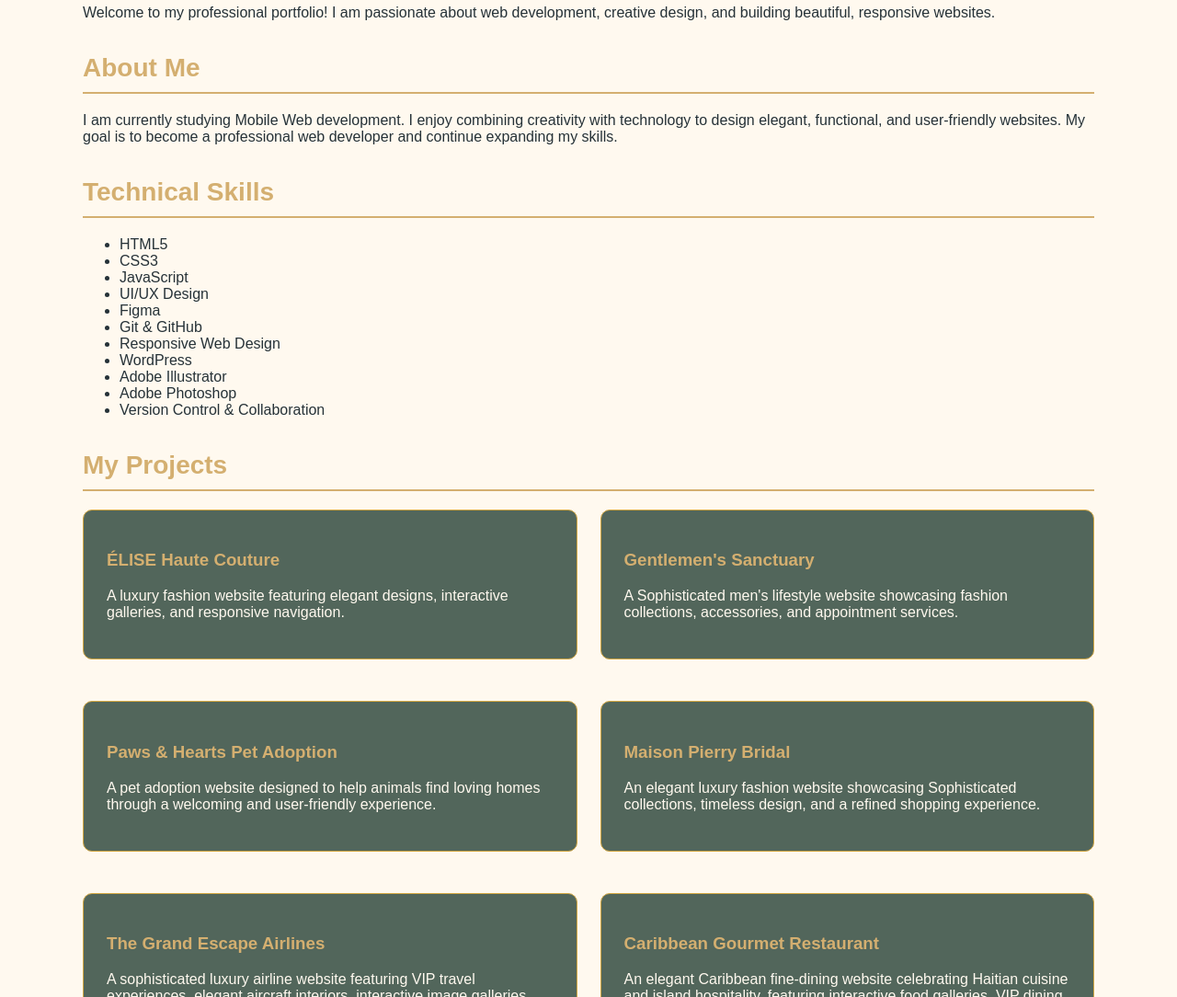
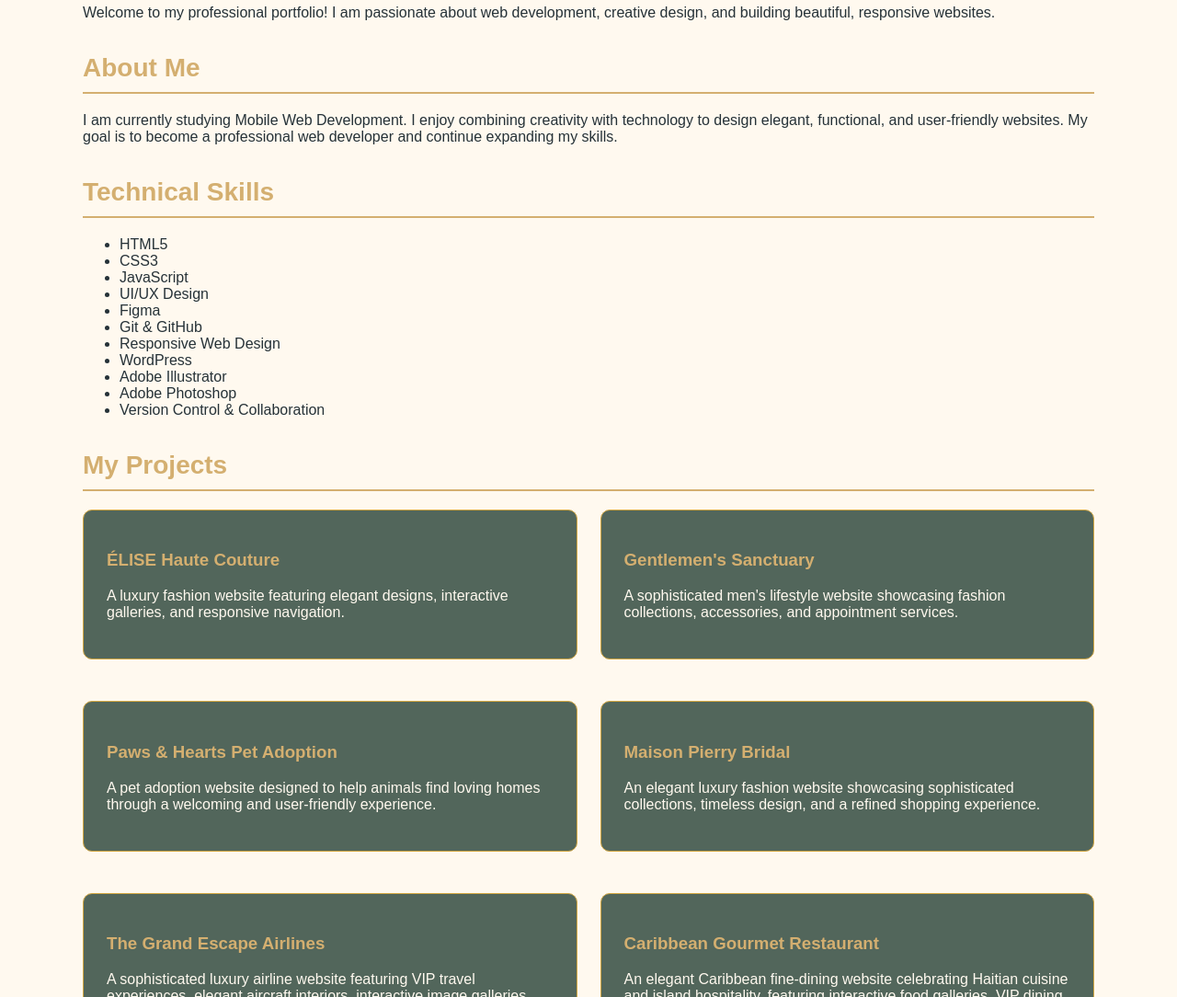
Before and after one commit to Mariep276/Mariep276.github.io, a plain HTML site: page index.html in a window 1280 px wide. Shown: the part 240-1324 px from the top of the page at 92% size. Drawn offline with Linux system fonts and the light colour scheme.

Commit message:
Proofread portfolio project descriptions

```diff
--- a/index.html
+++ b/index.html
@@ -31,7 +31,7 @@
 </p>
 <h2 id="about">About Me</h2>
 <p>
-   I am currently studying Mobile Web development.
+   I am currently studying Mobile Web Development.
    I enjoy combining creativity with technology
    to design elegant, functional, and user-friendly
 websites. My goal is to become a professional web
@@ -67,7 +67,7 @@ developer and continue expanding my skills.
 <div class="project-card">
 <h3><a href="https://mariep276.github.io/gentlemens-sanctuary/">Gentlemen's Sanctuary</a></h3>
 <p>
-     A Sophisticated men's lifestyle website
+     A sophisticated men's lifestyle website
      showcasing fashion collections, accessories,
      and appointment services.
 </p>
@@ -84,7 +84,7 @@ developer and continue expanding my skills.
  <h3><a href="https://mariep276.github.io/maison-pierry-bridal/">Maison Pierry Bridal</a></h3>
 <p>
     An elegant luxury fashion website showcasing
-    Sophisticated collections, timeless design,
+    sophisticated collections, timeless design,
     and a refined shopping experience.
 </p>
 </div>
```
